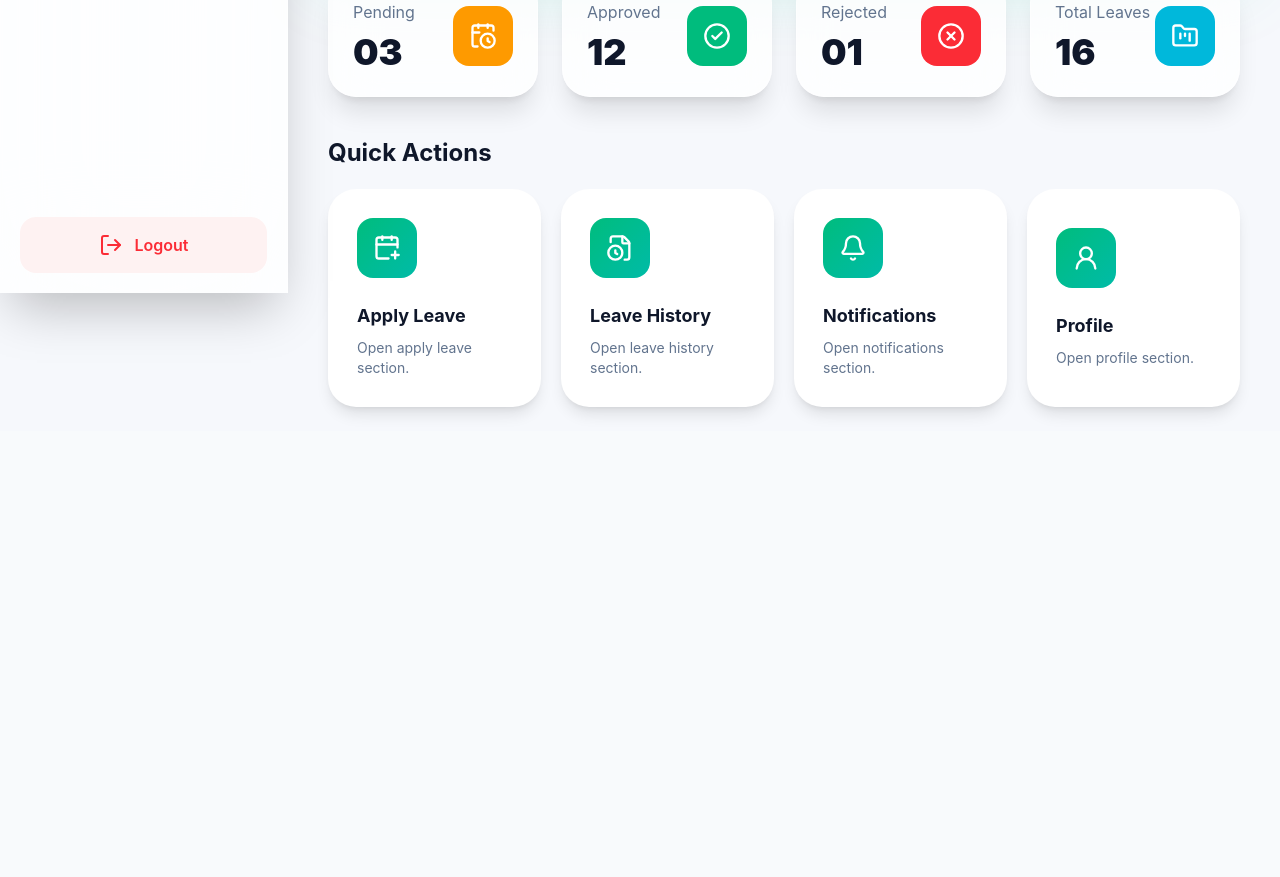
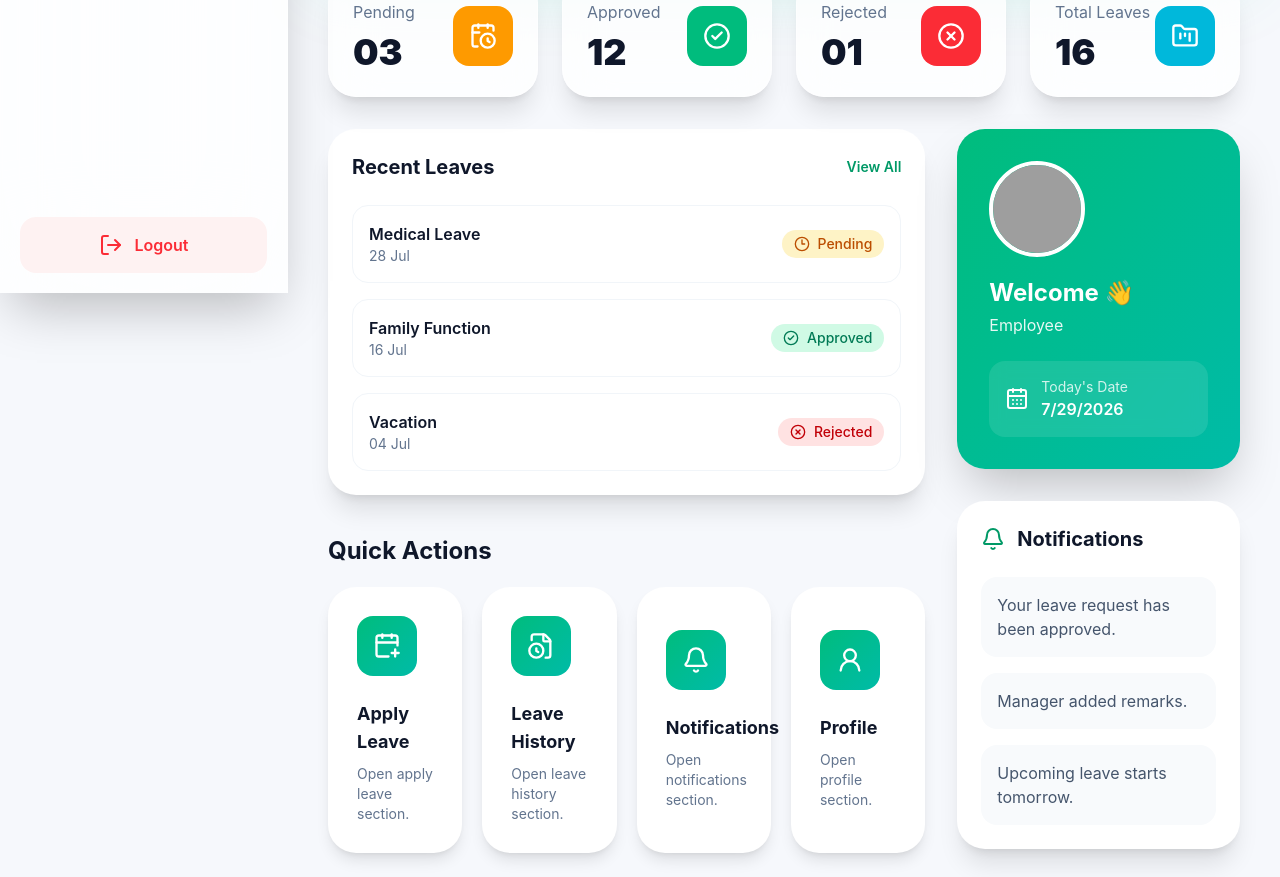
Before and after one commit to pratikshakadam912/employee-leave-management, a React app in the folder frontend/: page /employee/dashboard in a window 1280 px wide. Shown: the part 507-1384 px from the top of the page. Before the commit the page ends 938 px from the top, so only its background shows below. Built offline with nearby package versions, Linux system fonts and the light colour scheme; grey boxes are pictures that could not be loaded; the HTML template or start-up script is replaced by a standard one.

Commit message:
adding pages

```diff
--- a/frontend/src/pages/employee/Dashboard.jsx
+++ b/frontend/src/pages/employee/Dashboard.jsx
@@ -4,14 +4,30 @@ import HeroBanner from "../../components/dashboard/HeroBanner";
 import StatsGrid from "../../components/dashboard/StatsGrid";
 import QuickActions from "../../components/dashboard/QuickActions";
 
+import RecentLeaves from "../../components/dashboard/RecentLeaves";
+import NotificationPanel from "../../components/dashboard/NotificationPanel";
+import ProfileCard from "../../components/dashboard/ProfileCard";
+
 export default function Dashboard() {
   return (
     <DashboardLayout>
-      <HeroBanner />
+      <div className="space-y-8">
+        <HeroBanner />
 
-      <StatsGrid />
+        <StatsGrid />
 
-      <QuickActions />
+        <div className="grid gap-8 xl:grid-cols-3">
+          <div className="space-y-8 xl:col-span-2">
+            <RecentLeaves />
+            <QuickActions />
+          </div>
+
+          <div className="space-y-8">
+            <ProfileCard />
+            <NotificationPanel />
+          </div>
+        </div>
+      </div>
     </DashboardLayout>
   );
 }
--- a/frontend/src/pages/employee/LeaveHistory.jsx
+++ b/frontend/src/pages/employee/LeaveHistory.jsx
@@ -0,0 +1,9 @@
+import DashboardLayout from "../../layouts/DashboardLayout";
+
+export default function LeaveHistory() {
+  return (
+    <DashboardLayout>
+      <h1 className="text-3xl font-bold">Leave History</h1>
+    </DashboardLayout>
+  );
+}
--- a/frontend/src/routes/ProtectedRoute.jsx
+++ b/frontend/src/pages/employee/Notifications.jsx
@@ -1,11 +1,9 @@
-import { Navigate } from "react-router-dom";
+import DashboardLayout from "../../layouts/DashboardLayout";
 
-export default function ProtectedRoute({ children }) {
-  const isLoggedIn = false;
-
-  if (!isLoggedIn) {
-    return <Navigate to="/login" replace />;
-  }
-
-  return children;
+export default function Notifications() {
+  return (
+    <DashboardLayout>
+      <h1 className="text-3xl font-bold">Notifications</h1>
+    </DashboardLayout>
+  );
 }
```
